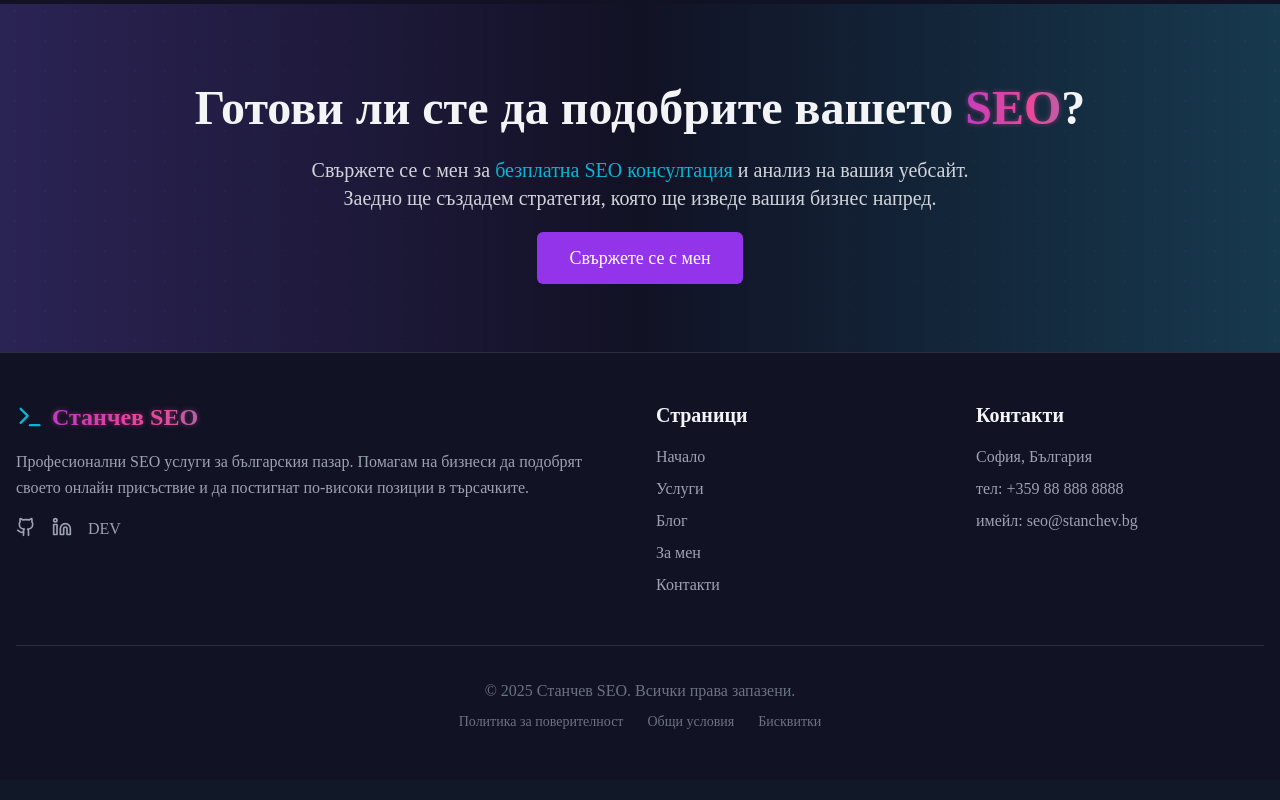
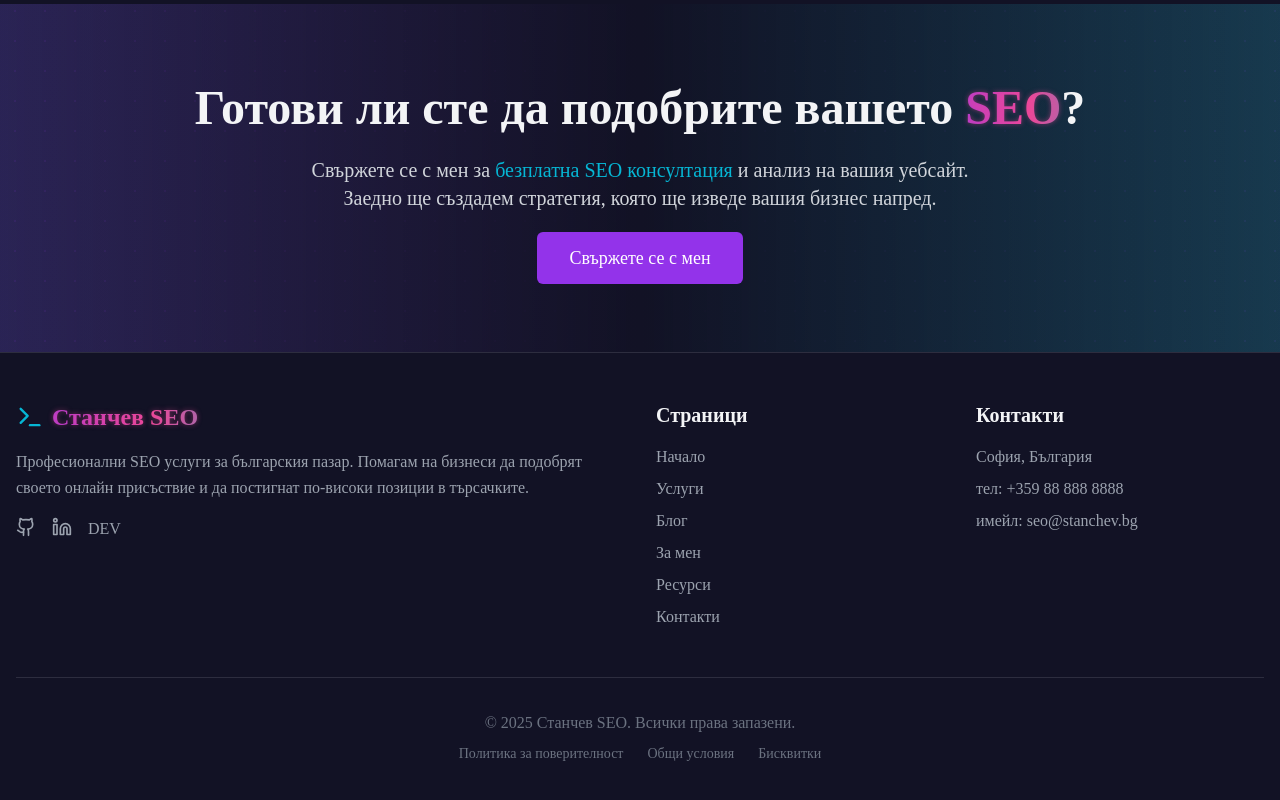
Before and after one commit to mwolfyy/portfolio-test, a React (Vite) app: page / in a window 1280 px wide. Shown: the part 3184-3984 px from the top of the page. Built offline with nearby package versions, Linux system fonts and the light colour scheme; no server answers; a web font is replaced by a local one.

Commit message:
Update Footer.tsx

```diff
--- a/src/components/Layout/Footer.tsx
+++ b/src/components/Layout/Footer.tsx
@@ -46,6 +46,9 @@ const Footer: React.FC = () => {
                 <Link to="/за-мен" className="text-gray-400 hover:text-white transition-colors">За мен</Link>
               </li>
               <li>
+                <Link to="/ресурси" className="text-gray-400 hover:text-white transition-colors">Ресурси</Link>
+              </li>
+              <li>
                 <Link to="/контакти" className="text-gray-400 hover:text-white transition-colors">Контакти</Link>
               </li>
             </ul>
```
